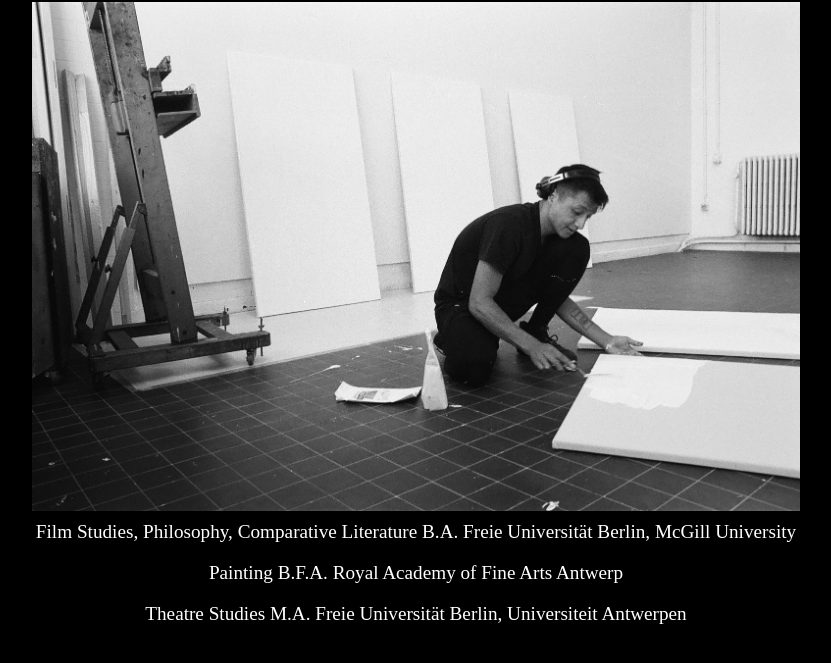
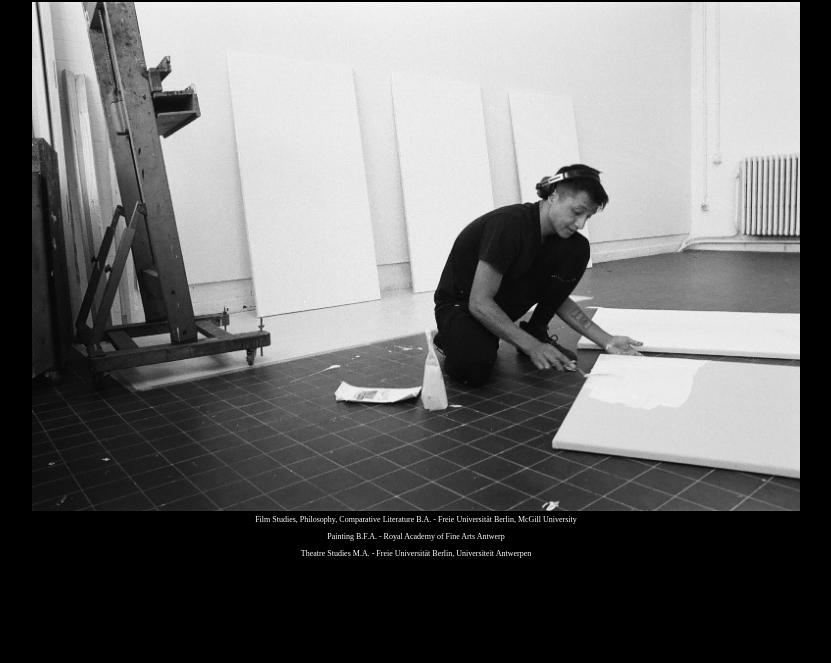
Before and after one commit to lundizius/website, a plain HTML site: page index.html in a window 1280 px wide. Shown: the part 99-762 px from the top of the page, without its empty margins (224-1055 px from the left). Drawn offline with Linux system fonts and the light colour scheme.

Commit message:
Update index.html

```diff
--- a/index.html
+++ b/index.html
@@ -41,8 +41,8 @@ color: crimson;
     <p>Lukas Suryadi Ishar</p>
     <!-- Bild einfügen -->
     <img src="000016460031.jpg" alt="Photo: Toni de Roeck">
-    <p style="color: white;">Film Studies, Philosophy, Comparative Literature B.A. Freie Universität Berlin, McGill University</p>
-    <p style="color: white;">Painting B.F.A. Royal Academy of Fine Arts Antwerp</p>
-    <p style="color: white;">Theatre Studies M.A. Freie Universität Berlin, Universiteit Antwerpen</p>
+    <p style="color: white; font-size: 0.5rem;">Film Studies, Philosophy, Comparative Literature B.A. - Freie Universität Berlin, McGill University</p>
+    <p style="color: white; font-size: 0.5rem;">Painting B.F.A. - Royal Academy of Fine Arts Antwerp</p>
+    <p style="color: white; font-size: 0.5rem;">Theatre Studies M.A. - Freie Universität Berlin, Universiteit Antwerpen</p>
 </body>
 </html>
```
